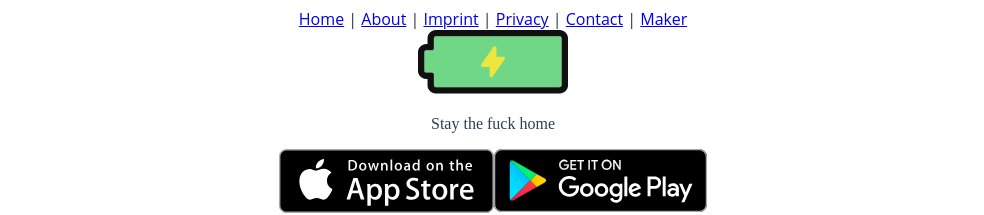
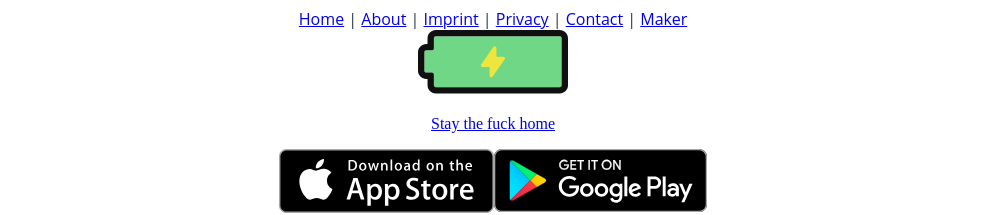
Before and after one commit to toorusr/stfh.chat, a Vue app: page /about in a window 1280 px wide. Shown: the top 215 px of the page, without its empty margins (147-1131 px from the left). Built offline with nearby package versions, Linux system fonts and the light colour scheme; the HTML template or start-up script is replaced by a standard one.

Commit message:
Add: navbar router-link to home

```diff
--- a/src/components/NavBar.vue
+++ b/src/components/NavBar.vue
@@ -1,9 +1,9 @@
 <template>
 <nav class="px-10 mb-16 mt-10 flex justify-between flex-row">
-  <div class="flex flex-row">
+  <router-link to="/"><div class="flex flex-row">
     <img class="h-10 mr-4" src="@/assets/img/logo.svg" />
     <p class="bree text-green-400 my-auto text-xs">Stay the fuck home</p>
-  </div>
+  </div></router-link>
   <div class="flex flex-row">
     <img class="mx-2 h-10" src="@/assets/img/app-store.svg" />
     <img class="h-10" src="@/assets/img/play-store.svg" />
@@ -16,7 +16,3 @@ export default {
   name: 'NavBar',
 }
 </script>
-
-<!-- Add "scoped" attribute to limit CSS to this component only -->
-<style scoped>
-</style>
```
